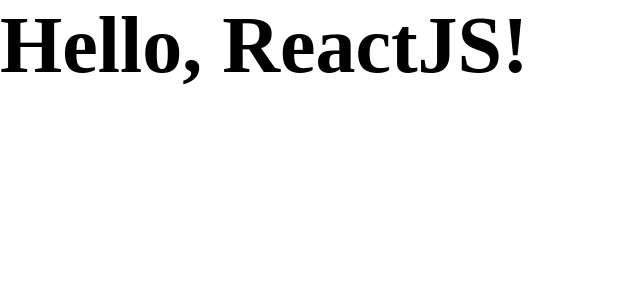
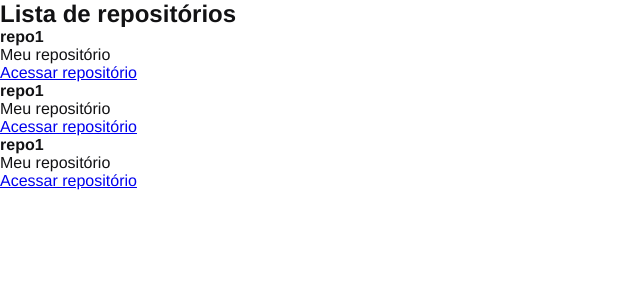
Before and after one commit to pahique/ignite, a React app in the folder 01-github-explorer/: page / in a window 1280 px wide. Shown: the top 300 px of the page, without its empty margins (0-640 px from the left). Built offline with nearby package versions, Linux system fonts and the light colour scheme.

Commit message:
Components and properties

```diff
--- a/01-github-explorer/src/App.jsx
+++ b/01-github-explorer/src/App.jsx
@@ -1,3 +1,5 @@
+import { RepositoryList } from "./components/RepositoryList";
+
 export function App() {
-    return <h1>Hello, ReactJS!</h1>;
+    return <RepositoryList/>;
 }
--- /dev/null
+++ b/01-github-explorer/src/components/RepositoryItem.jsx
@@ -0,0 +1,11 @@
+export function RepositoryItem(props) {
+    return (
+        <li>
+            <strong>{props.repository?.name ?? 'Default'}</strong>
+            <p>{props.repository?.description}</p>
+            <a href={props.repository?.link}>
+                Acessar repositório
+            </a>
+        </li>
+    );
+}
--- /dev/null
+++ b/01-github-explorer/src/components/RepositoryList.jsx
@@ -0,0 +1,22 @@
+import { RepositoryItem } from "./RepositoryItem";
+
+const repository = {
+    name: 'repo1',
+    description: 'Meu repositório',
+    link: 'https://github.com/pahique/ignite'
+}
+
+export function RepositoryList() {
+    return (
+        <section className="repository-list">
+            <h1>Lista de repositórios</h1>
+
+            <ul>
+                <RepositoryItem repository={repository}/>
+                <RepositoryItem repository={repository}/>
+                <RepositoryItem repository={repository}/>
+            </ul>
+
+        </section>
+    )
+}
--- a/01-github-explorer/src/styles/global.scss
+++ b/01-github-explorer/src/styles/global.scss
@@ -5,9 +5,6 @@
 }
 
 body {
-    font: Arial, Helvetica, sans-serif;
-
-    h1 {
-        font-size: 80px;
-    }
+    font: 16px "Helvetica Neue", Arial, sans-serif;
+    color: #121214;
 }
```
